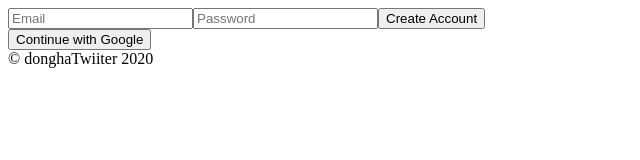
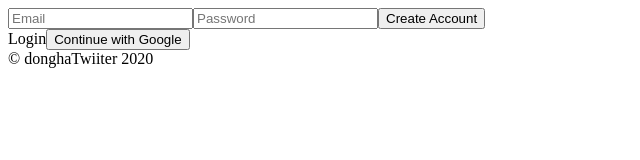
Before and after one commit to ha4219/workspace, a React (Create React App) app: page /#/ in a window 1280 px wide. Shown: the top 160 px of the page, without its empty margins (0-640 px from the left). Built offline with nearby package versions, Linux system fonts and the light colour scheme; no server answers.

Commit message:
[ha4219] social login with google && firebase deploy

```diff
--- a/src/components/App.js
+++ b/src/components/App.js
@@ -1,13 +1,24 @@
-import React,{useState} from 'react';
+import React,{useEffect, useState} from 'react';
 import AppRouter from 'components/Router';
 import {authService} from "fbase";
 
 function App() {
-  const [isLoggedIn, setIsLoggedIn] = useState(authService.currentUser);
+  const [init, setInit] = useState(false);
+  const [isLoggedIn, setIsLoggedIn] = useState(false);
+  useEffect(() => {
+    authService.onAuthStateChanged((user) => {
+      if(user){
+        setIsLoggedIn(true);
+      }else{
+        setIsLoggedIn(false);
+      }
+      setInit(true);
+    });
+  },[]);
 
   return (
     <>
-      <AppRouter isLoggedIn={isLoggedIn}></AppRouter>
+      {init ? <AppRouter isLoggedIn={isLoggedIn}/> : "Initializing...."}
       <footer>&copy; donghaTwiiter {new Date().getFullYear()}</footer>
     </>
 
--- a/src/components/Router.js
+++ b/src/components/Router.js
@@ -1,6 +1,7 @@
 import React, {useState} from 'react';
 import {HashRouter as Router, Route, Switch} from "react-router-dom";
-import Auth from '../routes/Auth';
+import Auth from 'routes/Auth';
+import Home from 'routes/Home';
 
 
 const AppRouter =  ({isLoggedIn}) => {
@@ -8,8 +9,7 @@ const AppRouter =  ({isLoggedIn}) => {
         <Router>
             <Switch>
                 {isLoggedIn ? (
-                 <><Route exact path="/">
-
+                 <><Route exact path="/"><Home/>
                 </Route></>):(<Route exact path="/"><Auth/></Route>)}
             </Switch>
         </Router>
--- a/src/fbase.js
+++ b/src/fbase.js
@@ -16,3 +16,5 @@ const firebaseConfig = {
 firebase.initializeApp(firebaseConfig);
 
 export const authService = firebase.auth();
+
+export const firebaseInstance = firebase;
--- a/src/routes/Auth.js
+++ b/src/routes/Auth.js
@@ -1,14 +1,14 @@
 import React, { useState } from 'react';
-import { authService } from '../fbase';
+import { authService, firebaseInstance } from '../fbase';
 
 
 const Auth = () => {
     const [email, setEmail] = useState("");
     const [password, setPassword] = useState("");
     const [newAccount, setNewAccount] = useState(true);
+    const [error, setError] = useState("");
     const onChange = (e) => {
         const {target: {name, value}} = e;
-        console.log(name, value);
         if(name==="email"){
             setEmail(value);
         }else if(name==="password"){
@@ -30,10 +30,21 @@ const Auth = () => {
             }
             console.log(data);
         }catch(e){
-            console.log(e);
+            setError(e.message);
         }
-
     };
+    const toggleAccount = () => setNewAccount(prev => !prev);
+    const onSocialClick = async(e) => {
+        const {target:{name}} = e;
+        let provider;
+        if(name==="google"){
+            provider = new firebaseInstance.auth.GoogleAuthProvider();
+        }else if(name==="github"){
+            provider = new firebaseInstance.auth.GithubAuthProvider();
+        }
+        const data = await authService.signInWithPopup(provider);
+        console.log(data);
+    }
     return (
         <div>
             <form onSubmit={onSubmit}>
@@ -55,7 +66,9 @@ const Auth = () => {
                 value={newAccount ? "Create Account" : "Login"}
                 />
             </form>
-            <button>Continue with Google</button>
+    <span onClick={toggleAccount}>{newAccount ? "Login" : "Create Account"}</span>
+            <button name="google" onClick={onSocialClick}>Continue with Google</button>
+            {error}
         </div>
     );
 };
```
Also changed, not shown: firebase.json (added), 1 other file (tests, documents, lock files or other folders).
